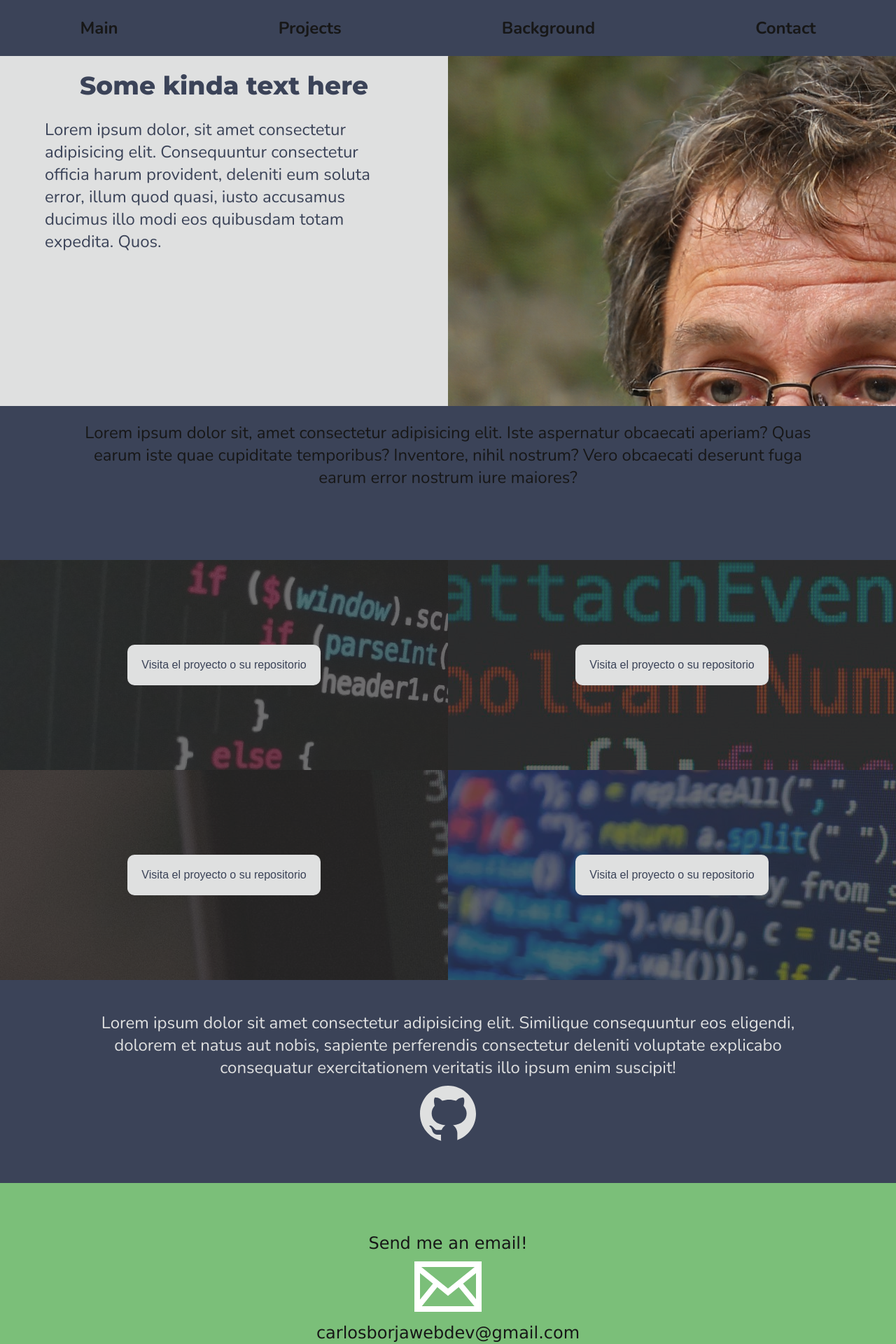
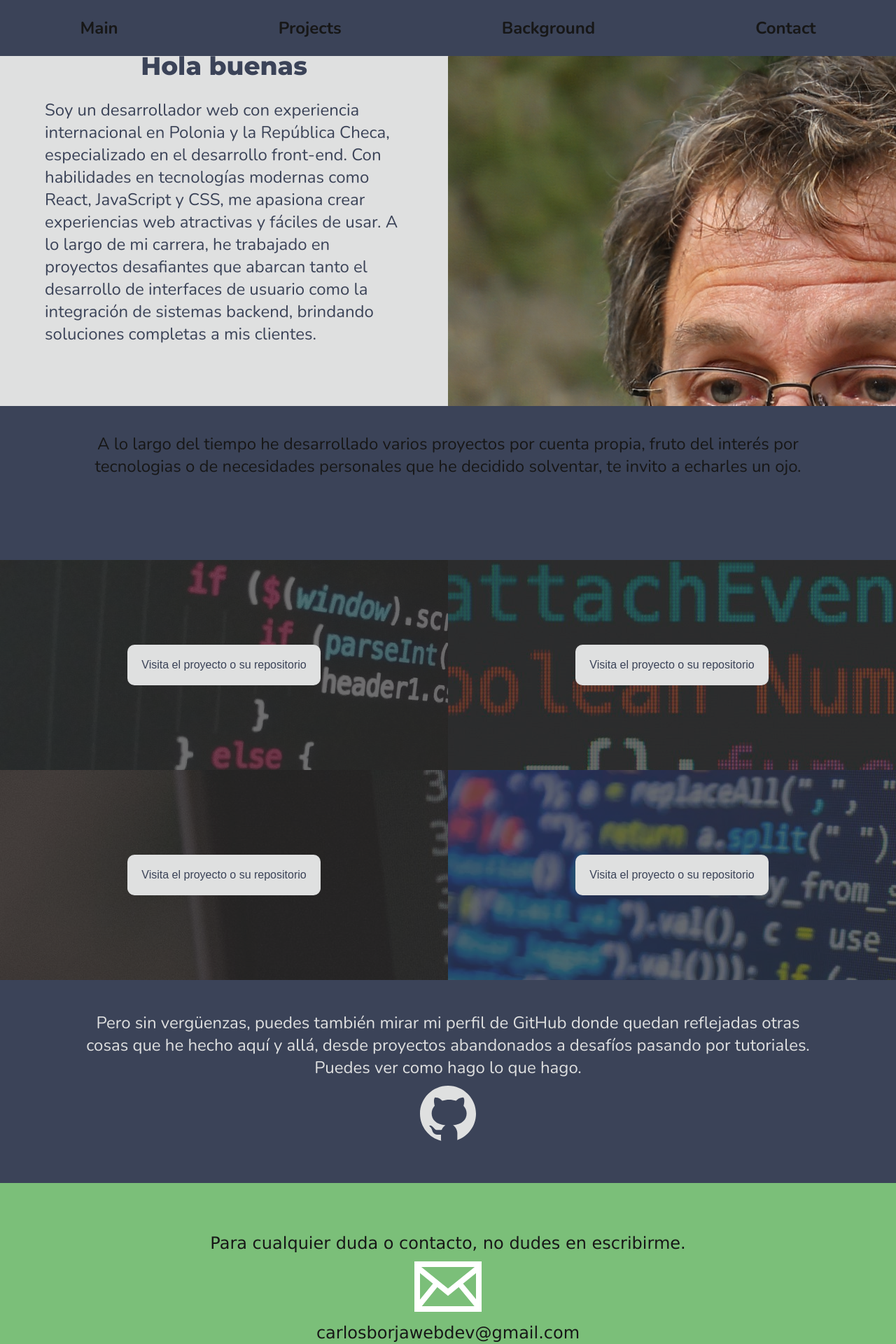
Before and after one commit to CarlosBor/portfolio, a Next.js app: page / in a window 1280 px wide. Shown: the top 1920 px of the page at 70% size. Built offline with nearby package versions, Linux system fonts and the light colour scheme.

Commit message:
add texts through the website

```diff
--- a/app/sections/Background.tsx
+++ b/app/sections/Background.tsx
@@ -7,8 +7,8 @@ interface BackgroundProps{
 const Background:React.FC<BackgroundProps> = (props) => {
     return (
       <div className={style.backgroundContainer} ref={props.ref}>
-        <p>Lorem ipsum dolor sit amet consectetur adipisicing elit. Similique consequuntur eos eligendi, dolorem et natus aut nobis, sapiente perferendis consectetur deleniti voluptate explicabo consequatur exercitationem veritatis illo ipsum enim suscipit!</p>
-        <a href="www.google.es">
+        <p>Pero sin vergüenzas, puedes también mirar mi perfil de GitHub donde quedan reflejadas otras cosas que he hecho aquí y allá, desde proyectos abandonados a desafíos pasando por tutoriales. Puedes ver como hago lo que hago.</p>
+        <a href="https://github.com/CarlosBor/">
           <svg xmlns="http://www.w3.org/2000/svg" x="0px" y="0px" width="100" height="100" viewBox="0 0 30 30">
             <path d="M15,3C8.373,3,3,8.373,3,15c0,5.623,3.872,10.328,9.092,11.63C12.036,26.468,12,26.28,12,26.047v-2.051 c-0.487,0-1.303,0-1.508,0c-0.821,0-1.551-0.353-1.905-1.009c-0.393-0.729-0.461-1.844-1.435-2.526 c-0.289-0.227-0.069-0.486,0.264-0.451c0.615,0.174,1.125,0.596,1.605,1.222c0.478,0.627,0.703,0.769,1.596,0.769 c0.433,0,1.081-0.025,1.691-0.121c0.328-0.833,0.895-1.6,1.588-1.962c-3.996-0.411-5.903-2.399-5.903-5.098 c0-1.162,0.495-2.286,1.336-3.233C9.053,10.647,8.706,8.73,9.435,8c1.798,0,2.885,1.166,3.146,1.481C13.477,9.174,14.461,9,15.495,9 c1.036,0,2.024,0.174,2.922,0.483C18.675,9.17,19.763,8,21.565,8c0.732,0.731,0.381,2.656,0.102,3.594 c0.836,0.945,1.328,2.066,1.328,3.226c0,2.697-1.904,4.684-5.894,5.097C18.199,20.49,19,22.1,19,23.313v2.734 c0,0.104-0.023,0.179-0.035,0.268C23.641,24.676,27,20.236,27,15C27,8.373,21.627,3,15,3z"></path>
           </svg>
--- a/app/sections/Contact.tsx
+++ b/app/sections/Contact.tsx
@@ -11,8 +11,8 @@ const Contact: React.FC<ContactProps> = (props) => {
   return (
       <div className={style.contactContainer} ref={props.ref}>
         <div className={style.contactContent}>
-        <span className={style.emailAddress}>Send me an email!</span>
-          <a href="mailto:someone@example.com">
+        <span className={style.emailAddress}>Para cualquier duda o contacto, no dudes en escribirme.</span>
+          <a href="mailto:carlosborjawebdev@gmail.com">
             <div className={`${style.envelopeContainer}
             ${animationState ? style.animated : ''}`}
             onMouseEnter={()=>setAnimationState(true)}
--- a/app/sections/Hero.module.css
+++ b/app/sections/Hero.module.css
@@ -42,6 +42,7 @@
     font-family:montserrat;
     font-weight:800;
     font-size: 36px;
+    margin-top:105px;
     margin-bottom:25px;
     color:var(--darkBlue);
 }
--- a/app/sections/Hero.tsx
+++ b/app/sections/Hero.tsx
@@ -9,8 +9,10 @@ const Hero: React.FC<HeroProps> = (props) => {
       <div className={style.container} ref={props.ref}>
         <div className={style.asideLeft}>
           <div className={style.asideTextContainer}>
-            <h5 className={style.header}>Some kinda text here</h5>
-            <p className={style.asideText}>Lorem ipsum dolor, sit amet consectetur adipisicing elit. Consequuntur consectetur officia harum provident, deleniti eum soluta error, illum quod quasi, iusto accusamus ducimus illo modi eos quibusdam totam expedita. Quos.</p>
+            <h5 className={style.header}>Hola buenas</h5>
+            <p className={style.asideText}>
+            Soy un desarrollador web con experiencia internacional en Polonia y la República Checa, especializado en el desarrollo front-end. Con habilidades en tecnologías modernas como React, JavaScript y CSS, me apasiona crear experiencias web atractivas y fáciles de usar. A lo largo de mi carrera, he trabajado en proyectos desafiantes que abarcan tanto el desarrollo de interfaces de usuario como la integración de sistemas backend, brindando soluciones completas a mis clientes.
+            </p>
           </div>
         </div>
         <div className={style.asideRight}>
--- a/app/sections/Projects.tsx
+++ b/app/sections/Projects.tsx
@@ -7,7 +7,9 @@ interface ProjectsProps{
 const Projects:React.FC<ProjectsProps> = (props) => {
     return (
       <div className={style.projectsContainer} ref={props.ref}>
-        <div className={style.projectsHeader}><p>Lorem ipsum dolor sit, amet consectetur adipisicing elit. Iste aspernatur obcaecati aperiam? Quas earum iste quae cupiditate temporibus? Inventore, nihil nostrum? Vero obcaecati deserunt fuga earum error nostrum iure maiores?</p></div>
+        <div className={style.projectsHeader}>
+          <p>A lo largo del tiempo he desarrollado varios proyectos por cuenta propia, fruto del interés por tecnologias o de necesidades personales que he decidido solventar, te invito a echarles un ojo.</p>
+          </div>
         <div className={style.imageContainer}>
           <div className={`${style.projects} ${style.projectPhoto1}`}>
             <span className={style.projectLinks}>Visita <a href="" className={style.proyectLink}>el proyecto</a> o <a href="" className={style.repoLink}>su repositorio</a></span>
```
